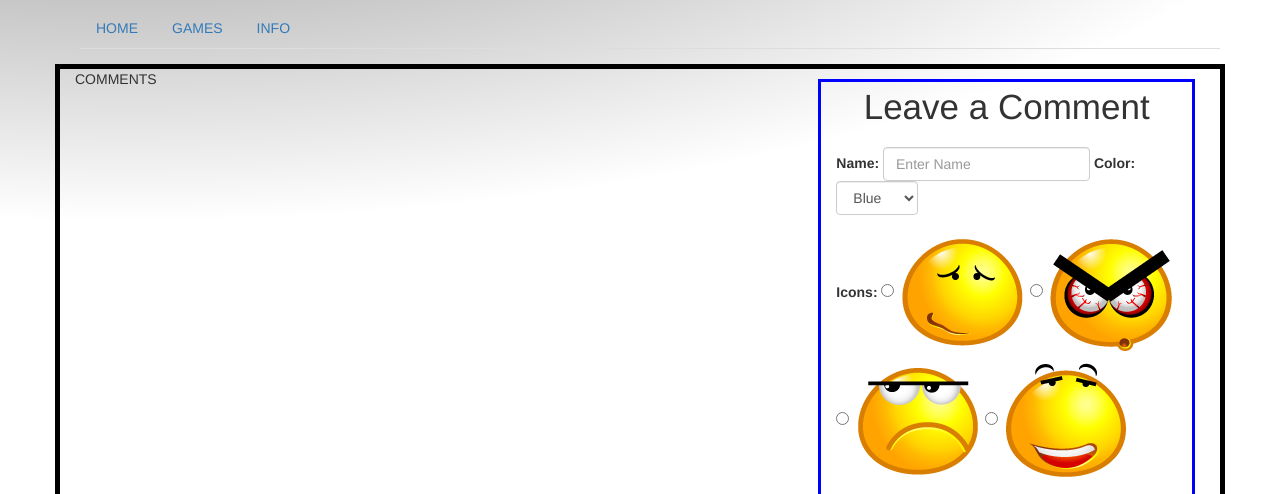
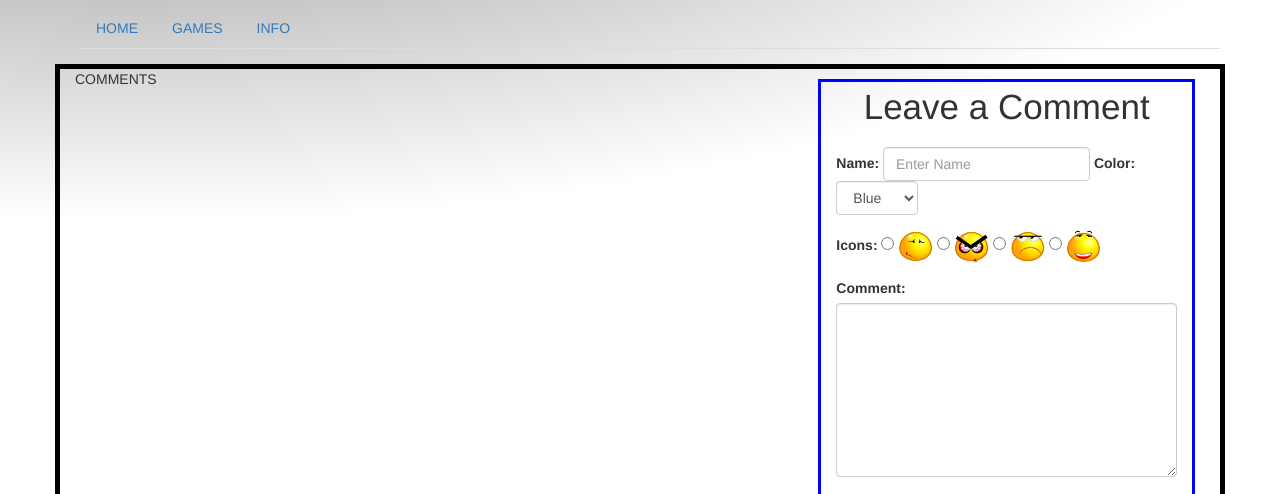
Before and after one commit to Tommy3011/Tommy3011.github.io, a plain HTML site: page index.html in a window 1280 px wide. Shown: the part 273-767 px from the top of the page. Drawn offline with nearby package versions, Linux system fonts and the light colour scheme; files whose address does not match are found by name.

Commit message:
Add files via upload

```diff
--- a/stylesheet.css
+++ b/stylesheet.css
@@ -29,3 +29,7 @@
 		margin-right:-16px;
 		margin-bottom:15px;
 	}
+	.icon {
+		height: 35px;
+		width: 35px;
+	}
```
